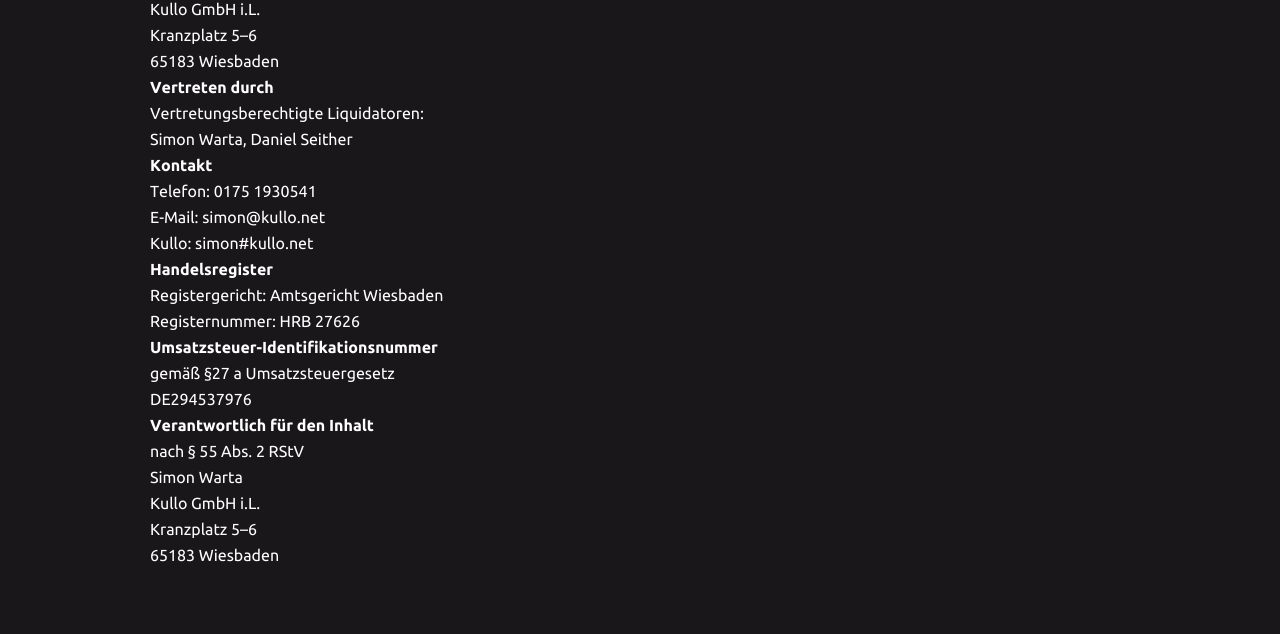
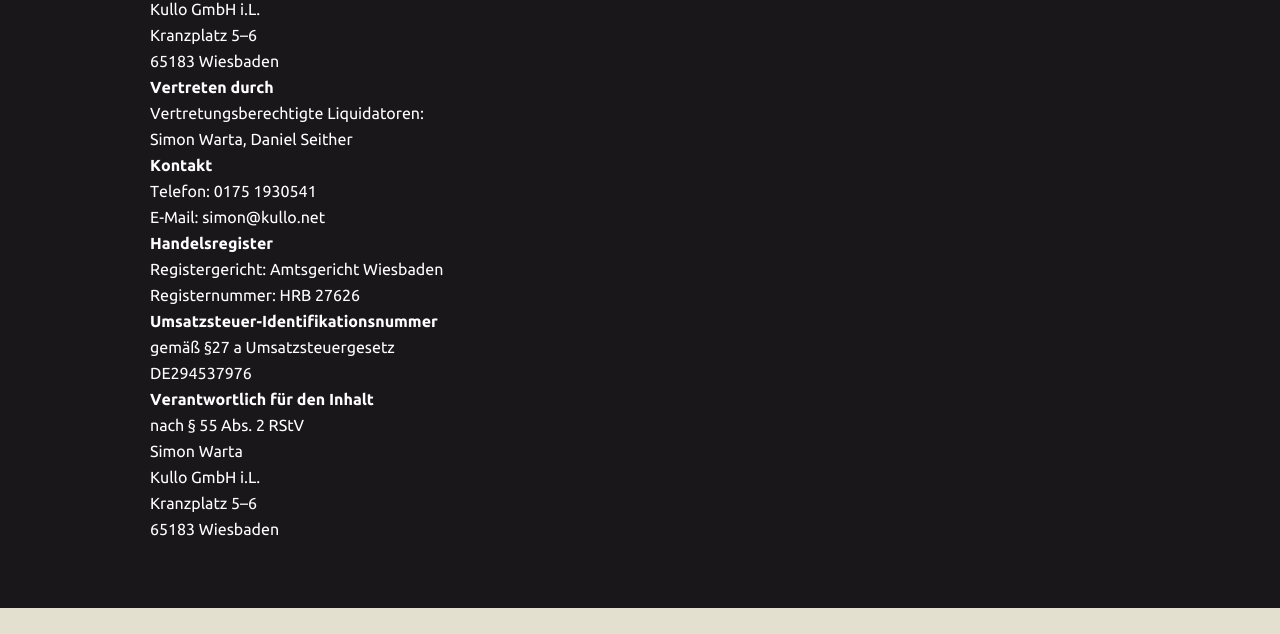
Before and after one commit to kullo/kullo.github.io, a plain HTML site: page index.html in a window 1280 px wide. Shown: the part 951-1585 px from the top of the page. After the commit the page ends 1559 px from the top, so only its background shows below. Drawn offline with Linux system fonts and the light colour scheme.

Commit message:
Remove Kullo address

```diff
--- a/index.html
+++ b/index.html
@@ -94,7 +94,8 @@
             </p>
 
             <h2>Kontakt</h2>
-            <p>Telefon: 0175 1930541<br />E-Mail: simon@kullo.net<br />Kullo: simon#kullo.net<br /></p>
+            <p>Telefon: 0175 1930541<br />E-Mail: simon@kullo.net</p>
+
             <h2>Handelsregister</h2>
             <p>
               Registergericht: Amtsgericht Wiesbaden<br />
@@ -104,6 +105,7 @@
             <h2>Umsatzsteuer-Identifikationsnummer</h2>
             <p>gemäß §27 a Umsatzsteuergesetz</p>
             <p>DE294537976</p>
+
             <h2>Verantwortlich für den Inhalt</h2>
             <p>nach § 55 Abs. 2 RStV</p>
             <p>
```
